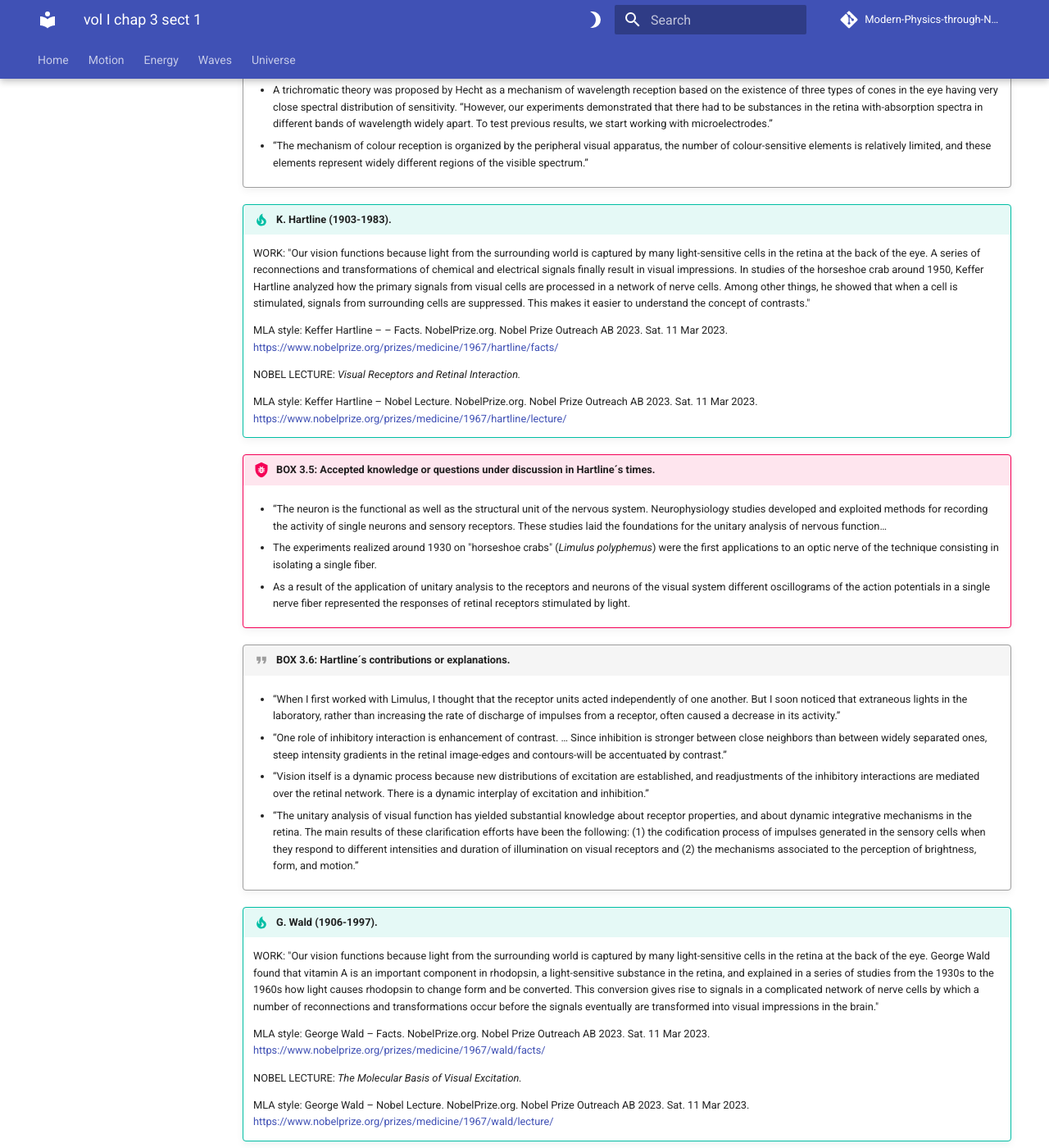
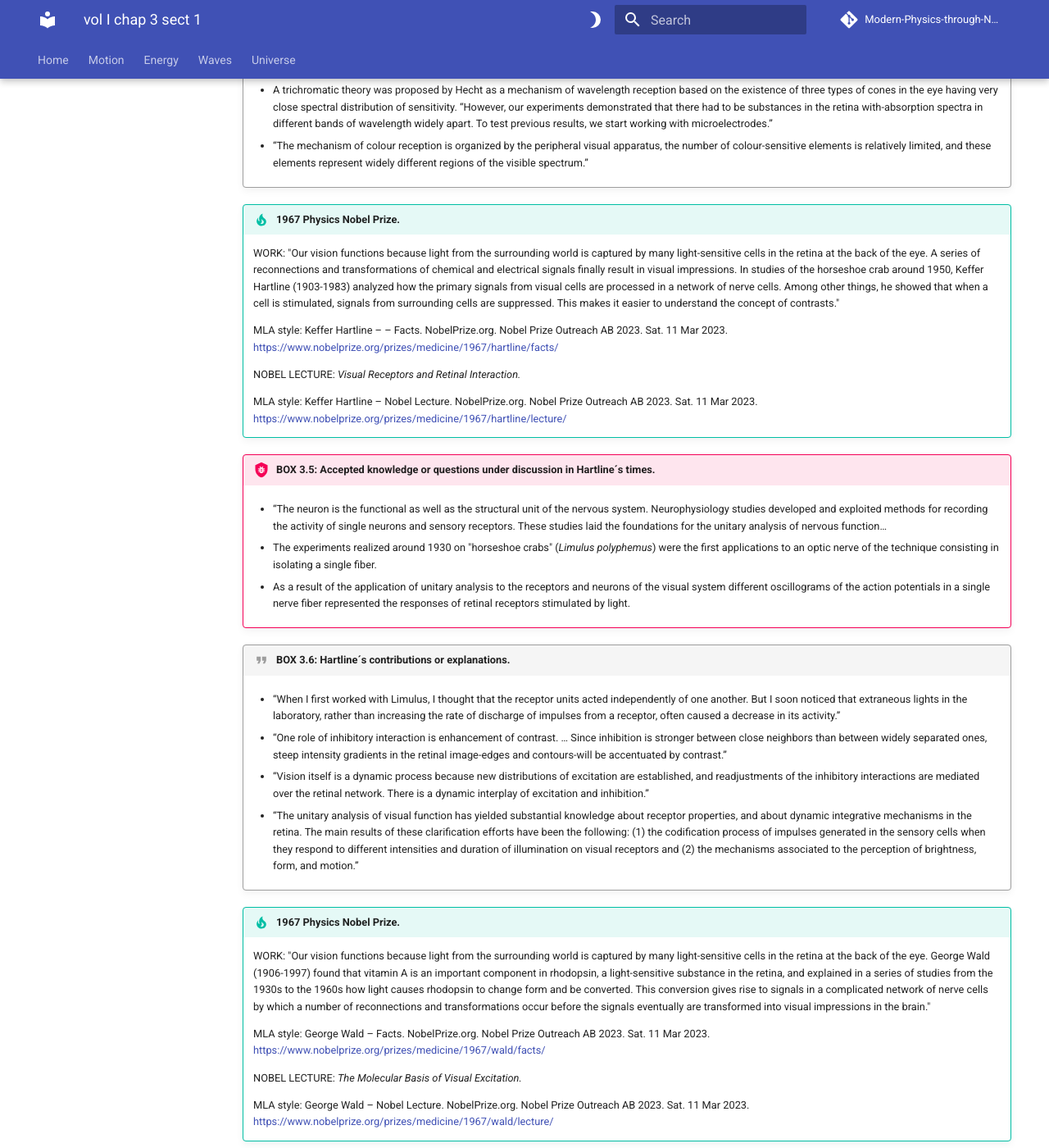
Before and after one commit to modphysnobel/modphysnobel.github.io, an MkDocs documentation site: the page built from docs/vol-I/vol-I-chap-3-sect-1.md, in a window 1280 px wide and 1400 px high, scrolled down 3192 px. Shown: the whole window at 82% size. Built offline with MkDocs 1.6.1 and Material for MkDocs 9.7.7, drawn with Linux system fonts in a browser that asks for light colours; some web fonts are replaced; comment, search, counter and statistics services are not loaded; some of the changed text lies outside the part shown.

Commit message:
Update vol-I-chap-3-sect-1.md

```diff
--- a/docs/vol-I/vol-I-chap-3-sect-1.md
+++ b/docs/vol-I/vol-I-chap-3-sect-1.md
@@ -47,9 +47,9 @@
 In what follows we analyze three Nobel Prizes in Physiology or Medicine recognizing important contributions to the study of vision: the Prizes awarded in 1911 to Allvar Gullstrand, in 1967 to Ragnar Granit, Haldan Keffer Hartline and George Wald, and in 1981 to David H. Hubel and Torsten N. Wiesel.  For each one of these six laureates we analyze two kinds of publications available in the web page of the Nobel Foundation: a full quotation of the document called WORK that explains the main contributions of each laureate and the description of their Nobel Lectures that we concentrate in two boxes: the first one dedicated to Accepted knowledge or questions under discussion in laureate´s time and the second one regarding Laureate´s contributions or explanations.
 
 
-!!! tip "A.	Gullstrand (1862-1930)."
+!!! tip "1911 Physics Nobel Prize."
 
-	WORK: "Our vision is based on the eye’s lens breaking up light from the outside world and converting it into an image at the back of the eye. From here, photosensitive retinal cells convert the light into nerve impulses that eventually become visual images. Calculating the path rays of light take through the eye and how an image is created is very complicated because the eye’s lens consists of different layers that refract light to different degrees. Moreover, the lens also changes shape. However, Allvar Gullstrand succeeded in doing just that in the 1890s using advanced mathematics."
+	WORK: "Our vision is based on the eye’s lens breaking up light from the outside world and converting it into an image at the back of the eye. From here, photosensitive retinal cells convert the light into nerve impulses that eventually become visual images. Calculating the path rays of light take through the eye and how an image is created is very complicated because the eye’s lens consists of different layers that refract light to different degrees. Moreover, the lens also changes shape. However, Allvar Gullstrand (1862-1930) succeeded in doing just that in the 1890s using advanced mathematics."
 
 	MLA style: Allvar Gullstrand – Facts. NobelPrize.org. Nobel Prize Outreach AB 2023. Sat. 11 Mar 2023. <https://www.nobelprize.org/prizes/medicine/1911/gullstrand/facts/>
 
@@ -72,8 +72,8 @@
 
 	- Knowledge about the structure of the cornea required more precise information about the shape and thickness of the lens surfaces as well as about how the convergence of light changes during passage through the heterogeneous medium.
 
-!!! tip "R. Granit (1900-1991)."
-	WORK: "Our vision works by the light around us being captured by a large number of light-sensitive cells located in the retinas at the back of our eyes. After a series of nerve switches and conversions of chemical and electrical signals, this results in visual impressions. Using very sophisticated electrodes, Ragnar Granit was able to study the electrical impulses from the retina’s cells. In studies conducted from the 1930s to the 1950s, he demonstrated that there are different types of cones (the cells that enable color vision) and that these are sensitive to light of three different wavelengths."
+!!! tip "1967 Physics Nobel Prize."
+	WORK: "Our vision works by the light around us being captured by a large number of light-sensitive cells located in the retinas at the back of our eyes. After a series of nerve switches and conversions of chemical and electrical signals, this results in visual impressions. Using very sophisticated electrodes, Ragnar Granit (1900-1991) was able to study the electrical impulses from the retina’s cells. In studies conducted from the 1930s to the 1950s, he demonstrated that there are different types of cones (the cells that enable color vision) and that these are sensitive to light of three different wavelengths."
 
 	MLA style: Ragnar Granit – Facts. NobelPrize.org. Nobel Prize Outreach AB 2023. Sat. 11 Mar 2023. <https://www.nobelprize.org/prizes/medicine/1967/granit/facts/>
 
@@ -100,8 +100,8 @@
 
 	- “The mechanism of colour reception is organized by the peripheral visual apparatus, the number of colour-sensitive elements is relatively limited, and these elements represent widely different regions of the visible spectrum.”
 
-!!! tip "K. Hartline (1903-1983)."
-	WORK: "Our vision functions because light from the surrounding world is captured by many light-sensitive cells in the retina at the back of the eye. A series of reconnections and transformations of chemical and electrical signals finally result in visual impressions. In studies of the horseshoe crab around 1950, Keffer Hartline analyzed how the primary signals from visual cells are processed in a network of nerve cells. Among other things, he showed that when a cell is stimulated, signals from surrounding cells are suppressed. This makes it easier to understand the concept of contrasts."
+!!! tip "1967 Physics Nobel Prize."
+	WORK: "Our vision functions because light from the surrounding world is captured by many light-sensitive cells in the retina at the back of the eye. A series of reconnections and transformations of chemical and electrical signals finally result in visual impressions. In studies of the horseshoe crab around 1950, Keffer Hartline (1903-1983) analyzed how the primary signals from visual cells are processed in a network of nerve cells. Among other things, he showed that when a cell is stimulated, signals from surrounding cells are suppressed. This makes it easier to understand the concept of contrasts."
 
 	MLA style: Keffer Hartline – – Facts. NobelPrize.org. Nobel Prize Outreach AB 2023. Sat. 11 Mar 2023. <https://www.nobelprize.org/prizes/medicine/1967/hartline/facts/>
 
@@ -125,8 +125,8 @@
 
 	- “The unitary analysis of visual function has yielded substantial knowledge about receptor properties, and about dynamic integrative mechanisms in the retina. The main results of these clarification efforts have been the following: (1) the codification process of impulses generated in the sensory cells when they respond to different intensities and duration of illumination on visual receptors and (2) the mechanisms associated to the perception of brightness, form, and motion.”
 
-!!! tip "G. Wald (1906-1997)."
-	WORK: "Our vision functions because light from the surrounding world is captured by many light-sensitive cells in the retina at the back of the eye. George Wald found that vitamin A is an important component in rhodopsin, a light-sensitive substance in the retina, and explained in a series of studies from the 1930s to the 1960s how light causes rhodopsin to change form and be converted. This conversion gives rise to signals in a complicated network of nerve cells by which a number of reconnections and transformations occur before the signals eventually are transformed into visual impressions in the brain."
+!!! tip "1967 Physics Nobel Prize."
+	WORK: "Our vision functions because light from the surrounding world is captured by many light-sensitive cells in the retina at the back of the eye. George Wald (1906-1997) found that vitamin A is an important component in rhodopsin, a light-sensitive substance in the retina, and explained in a series of studies from the 1930s to the 1960s how light causes rhodopsin to change form and be converted. This conversion gives rise to signals in a complicated network of nerve cells by which a number of reconnections and transformations occur before the signals eventually are transformed into visual impressions in the brain."
 
 	MLA style: George Wald – Facts. NobelPrize.org. Nobel Prize Outreach AB 2023. Sat. 11 Mar 2023. <https://www.nobelprize.org/prizes/medicine/1967/wald/facts/>
 
@@ -154,8 +154,8 @@
 
 	- “…..some of the most significant aspects of the photoreceptor process come from its being laid out in two dimensions: on the molecular level, in two-dimensional arrays of oriented molecules, the membranes that compose the photoreceptor organelles; and on the cellular level, in the single layer of receptor cells that composes the retinal mosaic.”
 
-!!! tip "D. H. Hubel (1926-2013)."
-	WORK: "Our vision works by the light around us being captured by a large number of light-sensitive cells located in the retinas at the back of our eyes. The light is converted into signals that are sent to the brain and there converted into visual impressions. David Hubel and Torsten Wiesel clarified how this process works during the 1960s: In the cerebral cortex signals are analyzed in sequence by cells with the specific tasks of interpreting contrasts, patterns, and movements. They also showed that this ability develops in children during the initial period after birth."
+!!! tip "1981 Physics Nobel Prize."
+	WORK: "Our vision works by the light around us being captured by a large number of light-sensitive cells located in the retinas at the back of our eyes. The light is converted into signals that are sent to the brain and there converted into visual impressions. David Hubel (1926-2013) and Torsten Wiesel clarified how this process works during the 1960s: In the cerebral cortex signals are analyzed in sequence by cells with the specific tasks of interpreting contrasts, patterns, and movements. They also showed that this ability develops in children during the initial period after birth."
 
 	MLA style: David H. Hubel – Facts. NobelPrize.org. Nobel Prize Outreach AB 2023. Sat. 11 Mar 2023. <https://www.nobelprize.org/prizes/medicine/1981/hubel/facts/>
 
@@ -197,8 +197,8 @@
 	"This precise organization called to question the role that experience plays in the development of the visual system. In a series of papers, Hubel and Wiesel showed that blocking visual input from one eye during the first few months of life dramatically altered the organization of the columns. When an eye of an adult cat was deprived of input, the organization of the ocular dominance columns did not change. Hubel and Wiesel concluded that such plasticity is limited to early life, and called this a ‘critical period’ of visual cortex development. The discovery of critical periods demonstrated how experience shapes the developing brain’s circuitry, thus perception of the external world. This finding applies across all sensory systems, and even has been shown to be present in the development of social behavior and language acquisition. This critical period of visual plasticity forms the basis for medical interventions in strabismus and amblyopia in children."
 
 
-!!! tip "Torsten N. Wiesel (1924)."
-	WORK: "Our vision works by the light around us being captured by a large number of light-sensitive cells located in the retinas at the back of our eyes. The light is converted into signals that are sent to the brain and there converted into visual impressions. Torsten Wiesel and David Hubel clarified how this process works during the 1960s: In the cerebral cortex signals are analyzed in sequence by cells with the specific tasks of interpreting contrasts, patterns, and movements. They also showed that this ability develops in children during the initial period after birth."
+!!! tip "1981 Physics Nobel Prize."
+	WORK: "Our vision works by the light around us being captured by a large number of light-sensitive cells located in the retinas at the back of our eyes. The light is converted into signals that are sent to the brain and there converted into visual impressions. Torsten Wiesel (1924) and David Hubel clarified how this process works during the 1960s: In the cerebral cortex signals are analyzed in sequence by cells with the specific tasks of interpreting contrasts, patterns, and movements. They also showed that this ability develops in children during the initial period after birth."
 
 	MLA style: Torsten N. Wiesel – Facts. NobelPrize.org. Nobel Prize Outreach AB 2023. Sat. 11 Mar 2023. <https://www.nobelprize.org/prizes/medicine/1981/wiesel/facts/>
 
```
